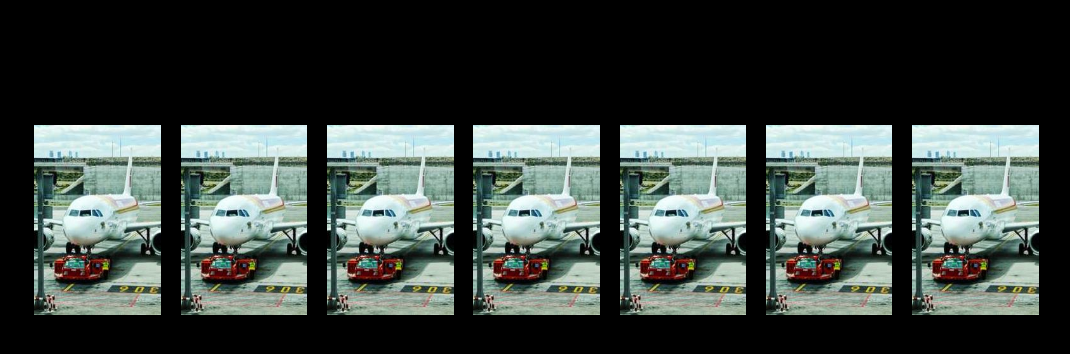
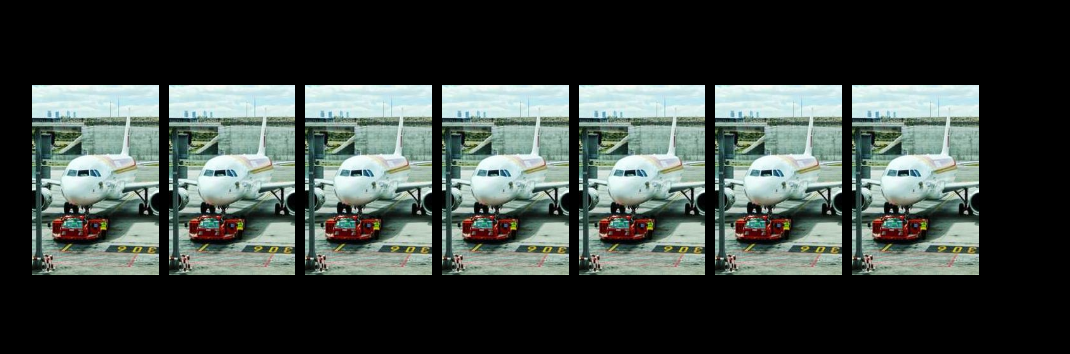
Before and after one commit to FRAALES/html-css-zoom, a plain HTML site: page index.html in a window 1280 px wide. Shown: the whole page, without its empty margins (101-1171 px from the left). Drawn offline with Linux system fonts and the light colour scheme.

Commit message:
migliorando la struttura

```diff
--- a/css/file.css
+++ b/css/file.css
@@ -16,12 +16,25 @@
 
 
 header{
-    width: 100vw;
-    height: 15vh;
+    width: 100%;
+    height: 10vh;
 }
 
 
 /* Regole Main */
+
+main{
+    display: flex;
+    flex-wrap: wrap;
+    gap: 5px;
+    justify-content: center;
+    background-color: black;
+    overflow-y: auto;
+    height: 80vh;
+
+}
+
+
 
 .row{
     display: flex;
@@ -33,7 +46,7 @@ header{
 
 .thumb{
     display: flex;
-    width: calc(100%/7);
+    width: calc (100%/7);
     justify-content: space-around;
     margin: 5px;
 }
```
Also changed, not shown: index.html (+0 -1 lines).
